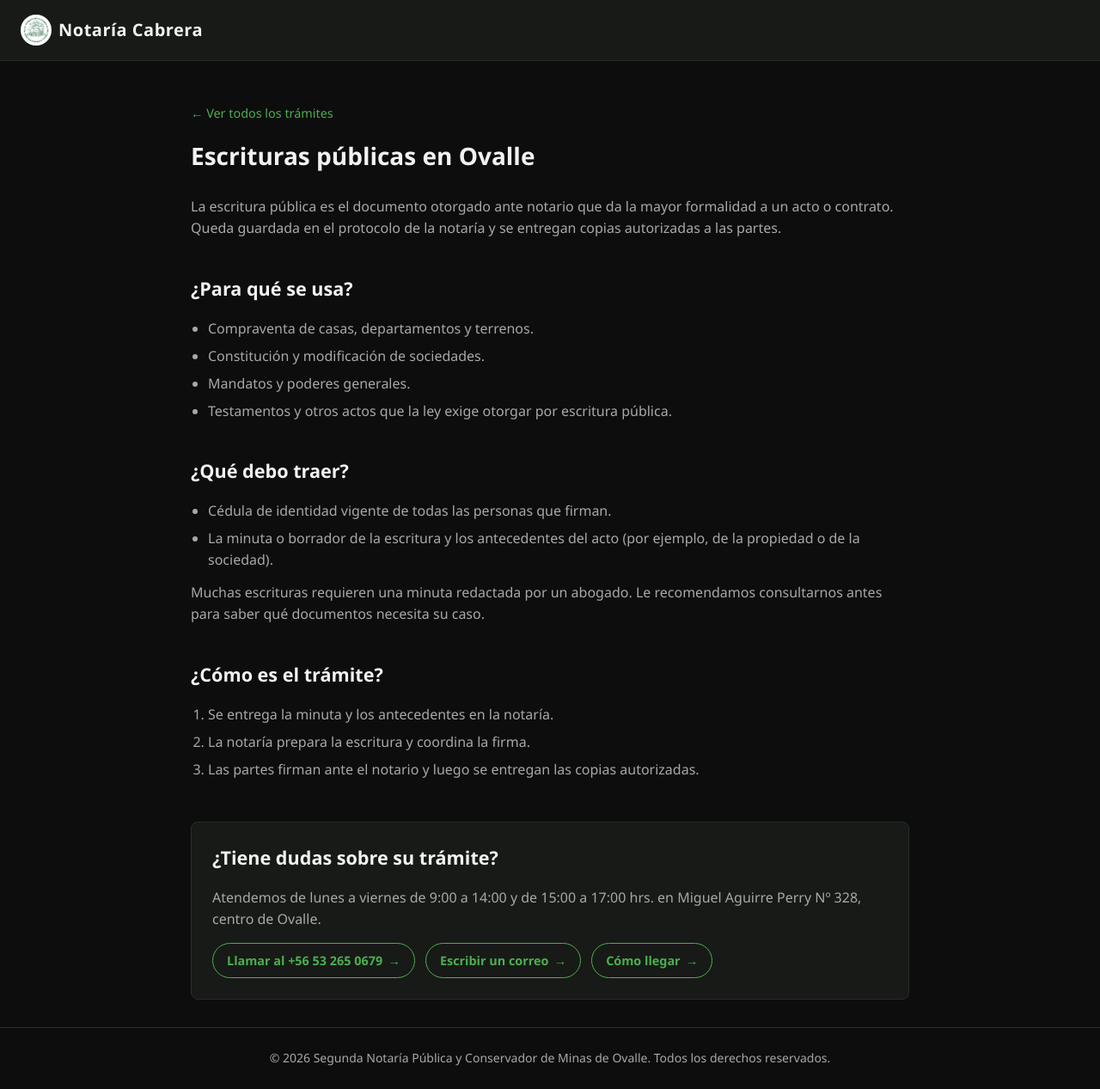
After one commit to alvcab/notariacabrera-web, a PHP site: page /escrituras-publicas.html in a window 1280 px wide. The commit adds this page. Shown: the whole page at 86% size. Run offline with PHP 8.4, Linux system fonts and the light colour scheme.

Commit message:
Páginas por trámite: transferencia de vehículos, poderes y escrituras públicas
- Una página por trámite con título para búsqueda local, requisitos, proceso y contacto
- Datos estructurados Service; enlazadas desde tramites.html y agregadas al sitemap

Co-Authored-By: Claude Opus 5.5 <noreply@anthropic.com>

```diff
--- a/accionistas.html
+++ b/accionistas.html
@@ -5,7 +5,7 @@
   <meta name="viewport" content="width=device-width, initial-scale=1.0">
   <title>Registro de Accionistas — Notaría Cabrera, Segunda Notaría de Ovalle</title>
   <link rel="icon" type="image/png" href="assets/logo.png">
-  <link rel="stylesheet" href="css/style.css?v=16">
+  <link rel="stylesheet" href="css/style.css?v=17">
   <link rel="stylesheet" href="css/registro.css">
 </head>
 <body>
--- a/articulo-401.html
+++ b/articulo-401.html
@@ -5,7 +5,7 @@
   <meta name="viewport" content="width=device-width, initial-scale=1.0">
   <title>Art. 401 — Funciones del Notario — Notaría Cabrera, Segunda Notaría de Ovalle</title>
   <link rel="icon" type="image/png" href="assets/logo.png">
-  <link rel="stylesheet" href="css/style.css?v=16">
+  <link rel="stylesheet" href="css/style.css?v=17">
   <link rel="stylesheet" href="css/registro.css">
 </head>
 <body>
--- a/css/style.css
+++ b/css/style.css
@@ -439,6 +439,47 @@ a {
   color: var(--accent);
 }
 
+/* Páginas por trámite (transferencia-de-vehiculos.html, etc.) */
+.tramite-texto {
+  color: var(--text-muted);
+}
+
+.tramite-texto ul,
+.tramite-texto ol {
+  padding-left: 1.25rem;
+  display: grid;
+  gap: 0.4rem;
+  margin-bottom: 0.75rem;
+}
+
+.tramite-contacto {
+  margin-top: 3rem;
+  padding: 1.5rem;
+  background-color: var(--bg-alt);
+  border: 1px solid var(--border);
+  border-radius: 8px;
+}
+
+.tramite-contacto h2 {
+  margin-top: 0 !important;
+}
+
+.tramite-contacto p {
+  color: var(--text-muted);
+}
+
+.tramite-botones {
+  display: flex;
+  flex-wrap: wrap;
+  gap: 0.75rem;
+}
+
+.accordion .ver-mas {
+  display: inline-block;
+  color: var(--accent);
+  font-weight: 600;
+}
+
 /* Staff list */
 .staff-list {
   list-style: none;
--- a/declaracion-de-intereses.html
+++ b/declaracion-de-intereses.html
@@ -5,7 +5,7 @@
   <meta name="viewport" content="width=device-width, initial-scale=1.0">
   <title>Declaración de Intereses — Notaría Cabrera, Segunda Notaría de Ovalle</title>
   <link rel="icon" type="image/png" href="assets/logo.png">
-  <link rel="stylesheet" href="css/style.css?v=16">
+  <link rel="stylesheet" href="css/style.css?v=17">
   <link rel="stylesheet" href="css/registro.css">
 </head>
 <body>
--- a/descubrimientos.html
+++ b/descubrimientos.html
@@ -5,7 +5,7 @@
   <meta name="viewport" content="width=device-width, initial-scale=1.0">
   <title>Inscripciones del Registro de Descubrimientos — Notaría Cabrera, Segunda Notaría de Ovalle</title>
   <link rel="icon" type="image/png" href="assets/logo.png">
-  <link rel="stylesheet" href="css/style.css?v=16">
+  <link rel="stylesheet" href="css/style.css?v=17">
   <link rel="stylesheet" href="css/registro.css">
 </head>
 <body>
--- /dev/null
+++ b/escrituras-publicas.html
@@ -0,0 +1,80 @@
+<!DOCTYPE html>
+<html lang="es">
+<head>
+  <meta charset="UTF-8">
+  <meta name="viewport" content="width=device-width, initial-scale=1.0">
+  <title>Escrituras públicas en Ovalle — Notaría Cabrera, Segunda Notaría de Ovalle</title>
+  <meta name="description" content="Escrituras públicas en Ovalle: compraventas de propiedades, sociedades, mandatos y otros actos otorgados ante notario. Notaría Cabrera, Miguel Aguirre Perry 328.">
+  <link rel="canonical" href="https://notariacabrera.cl/escrituras-publicas.html">
+  <link rel="icon" type="image/png" href="assets/logo.png">
+  <link rel="stylesheet" href="css/style.css?v=17">
+  <link rel="stylesheet" href="css/registro.css">
+  <script type="application/ld+json">
+  {
+    "@context": "https://schema.org",
+    "@type": "Service",
+    "name": "Escrituras públicas",
+    "serviceType": "Escrituras públicas",
+    "description": "Escrituras públicas en Ovalle: compraventas de propiedades, sociedades, mandatos y otros actos otorgados ante notario. Notaría Cabrera, Miguel Aguirre Perry 328.",
+    "url": "https://notariacabrera.cl/escrituras-publicas.html",
+    "areaServed": "Ovalle",
+    "provider": {
+      "@type": "Notary",
+      "name": "Notaría Cabrera – Segunda Notaría Pública y Conservador de Minas de Ovalle",
+      "url": "https://notariacabrera.cl/",
+      "telephone": "+56532650679",
+      "address": {
+        "@type": "PostalAddress",
+        "streetAddress": "Miguel Aguirre Perry 328",
+        "addressLocality": "Ovalle",
+        "addressRegion": "Región de Coquimbo",
+        "addressCountry": "CL"
+      }
+    }
+  }
+  </script>
+</head>
+<body>
+  <header class="site-header">
+    <div class="container header-inner">
+      <a href="index.html" class="logo">
+        <img src="assets/logo.png" alt="" class="logo-icon">
+        Notaría Cabrera
+      </a>
+    </div>
+  </header>
+
+  <main class="container article-page tramites-page">
+    <a href="tramites.html" class="back-link">&larr; Ver todos los trámites</a>
+    <h1>Escrituras públicas en Ovalle</h1>
+    <p class="tramites-intro">La escritura pública es el documento otorgado ante notario que da la mayor formalidad a un acto o contrato. Queda guardada en el protocolo de la notaría y se entregan copias autorizadas a las partes.</p>
+
+    <h2>¿Para qué se usa?</h2>
+    <div class="tramite-texto"><ul><li>Compraventa de casas, departamentos y terrenos.</li><li>Constitución y modificación de sociedades.</li><li>Mandatos y poderes generales.</li><li>Testamentos y otros actos que la ley exige otorgar por escritura pública.</li></ul></div>
+
+    <h2>¿Qué debo traer?</h2>
+    <div class="tramite-texto"><ul><li>Cédula de identidad vigente de todas las personas que firman.</li><li>La minuta o borrador de la escritura y los antecedentes del acto (por ejemplo, de la propiedad o de la sociedad).</li></ul><p>Muchas escrituras requieren una minuta redactada por un abogado. Le recomendamos consultarnos antes para saber qué documentos necesita su caso.</p></div>
+
+    <h2>¿Cómo es el trámite?</h2>
+    <div class="tramite-texto"><ol><li>Se entrega la minuta y los antecedentes en la notaría.</li><li>La notaría prepara la escritura y coordina la firma.</li><li>Las partes firman ante el notario y luego se entregan las copias autorizadas.</li></ol></div>
+
+    <div class="tramite-contacto">
+      <h2>¿Tiene dudas sobre su trámite?</h2>
+      <p>Atendemos de lunes a viernes de 9:00 a 14:00 y de 15:00 a 17:00 hrs. en Miguel Aguirre Perry Nº 328, centro de Ovalle.</p>
+      <div class="tramite-botones">
+        <a href="tel:+56532650679" class="directions-link">Llamar al +56 53 265 0679</a>
+        <a href="mailto:contacto@notariacabrera.cl" class="directions-link">Escribir un correo</a>
+        <a href="https://www.google.com/maps/dir/?api=1&amp;destination=Segunda+Notar%C3%ADa+de+Ovalle%2C+Miguel+Aguirre+328%2C+Ovalle%2C+Chile" target="_blank" rel="noopener" class="directions-link">Cómo llegar</a>
+      </div>
+    </div>
+  </main>
+
+  <footer class="site-footer">
+    <div class="container">
+      <p>&copy; <span id="year"></span> Segunda Notaría Pública y Conservador de Minas de Ovalle. Todos los derechos reservados.</p>
+    </div>
+  </footer>
+
+  <script src="js/script.js?v=21"></script>
+</body>
+</html>
--- a/hipotecas.html
+++ b/hipotecas.html
@@ -5,7 +5,7 @@
   <meta name="viewport" content="width=device-width, initial-scale=1.0">
   <title>Registro de Hipotecas y Gravámenes — Notaría Cabrera, Segunda Notaría de Ovalle</title>
   <link rel="icon" type="image/png" href="assets/logo.png">
-  <link rel="stylesheet" href="css/style.css?v=16">
+  <link rel="stylesheet" href="css/style.css?v=17">
   <link rel="stylesheet" href="css/registro.css">
 </head>
 <body>
--- a/index.html
+++ b/index.html
@@ -61,7 +61,7 @@
   </script>
   <link rel="icon" type="image/png" href="assets/logo.png">
   <link rel="stylesheet" href="https://unpkg.com/leaflet@1.9.4/dist/leaflet.css">
-  <link rel="stylesheet" href="css/style.css?v=16">
+  <link rel="stylesheet" href="css/style.css?v=17">
   <script>
     // Oculta las secciones antes del primer pintado para que aparezcan con fundido al bajar.
     // Si js/script.js no llega a correr, a los 2,5 s se muestran normal.
--- a/informe-fiscalizacion.html
+++ b/informe-fiscalizacion.html
@@ -5,7 +5,7 @@
   <meta name="viewport" content="width=device-width, initial-scale=1.0">
   <title>Informes de Fiscalización — Notaría Cabrera, Segunda Notaría de Ovalle</title>
   <link rel="icon" type="image/png" href="assets/logo.png">
-  <link rel="stylesheet" href="css/style.css?v=16">
+  <link rel="stylesheet" href="css/style.css?v=17">
   <link rel="stylesheet" href="css/registro.css">
   <style>
     .pdf-frame {
--- a/prohibiciones.html
+++ b/prohibiciones.html
@@ -5,7 +5,7 @@
   <meta name="viewport" content="width=device-width, initial-scale=1.0">
   <title>Registro de Prohibiciones e Interdicciones — Notaría Cabrera, Segunda Notaría de Ovalle</title>
   <link rel="icon" type="image/png" href="assets/logo.png">
-  <link rel="stylesheet" href="css/style.css?v=16">
+  <link rel="stylesheet" href="css/style.css?v=17">
   <link rel="stylesheet" href="css/registro.css">
 </head>
 <body>
--- a/propiedad.html
+++ b/propiedad.html
@@ -5,7 +5,7 @@
   <meta name="viewport" content="width=device-width, initial-scale=1.0">
   <title>Registro de Propiedad — Notaría Cabrera, Segunda Notaría de Ovalle</title>
   <link rel="icon" type="image/png" href="assets/logo.png">
-  <link rel="stylesheet" href="css/style.css?v=16">
+  <link rel="stylesheet" href="css/style.css?v=17">
   <link rel="stylesheet" href="css/registro.css">
 </head>
 <body>
--- a/registro.html
+++ b/registro.html
@@ -5,7 +5,7 @@
   <meta name="viewport" content="width=device-width, initial-scale=1.0">
   <title>Registro de Índices — Notaría Cabrera, Segunda Notaría de Ovalle</title>
   <link rel="icon" type="image/png" href="assets/logo.png">
-  <link rel="stylesheet" href="css/style.css?v=16">
+  <link rel="stylesheet" href="css/style.css?v=17">
   <link rel="stylesheet" href="css/registro.css">
 </head>
 <body>
--- a/remuneraciones.html
+++ b/remuneraciones.html
@@ -5,7 +5,7 @@
   <meta name="viewport" content="width=device-width, initial-scale=1.0">
   <title>Remuneraciones — Notaría Cabrera, Segunda Notaría de Ovalle</title>
   <link rel="icon" type="image/png" href="assets/logo.png">
-  <link rel="stylesheet" href="css/style.css?v=16">
+  <link rel="stylesheet" href="css/style.css?v=17">
   <link rel="stylesheet" href="css/registro.css">
 </head>
 <body>
--- a/sitemap.xml
+++ b/sitemap.xml
@@ -2,6 +2,9 @@
 <urlset xmlns="http://www.sitemaps.org/schemas/sitemap/0.9">
   <url><loc>https://notariacabrera.cl/</loc></url>
   <url><loc>https://notariacabrera.cl/tramites.html</loc></url>
+  <url><loc>https://notariacabrera.cl/transferencia-de-vehiculos.html</loc></url>
+  <url><loc>https://notariacabrera.cl/poderes-notariales.html</loc></url>
+  <url><loc>https://notariacabrera.cl/escrituras-publicas.html</loc></url>
   <url><loc>https://notariacabrera.cl/articulo-401.html</loc></url>
   <url><loc>https://notariacabrera.cl/informe-fiscalizacion.html</loc></url>
   <url><loc>https://notariacabrera.cl/declaracion-de-intereses.html</loc></url>
--- a/tramites.html
+++ b/tramites.html
@@ -7,7 +7,7 @@
   <meta name="description" content="Trámites notariales en Ovalle: escrituras públicas, poderes, autorización de firmas, transferencia de vehículos, declaraciones juradas, copias autorizadas y registros mineros. Horario, dirección, aranceles y preguntas frecuentes de la Notaría Cabrera.">
   <link rel="canonical" href="https://notariacabrera.cl/tramites.html">
   <link rel="icon" type="image/png" href="assets/logo.png">
-  <link rel="stylesheet" href="css/style.css?v=16">
+  <link rel="stylesheet" href="css/style.css?v=17">
   <link rel="stylesheet" href="css/registro.css">
   <!-- Preguntas frecuentes para Google: repite exactamente las preguntas visibles más abajo -->
   <script type="application/ld+json">
@@ -79,10 +79,12 @@
       <details>
         <summary>Escrituras públicas</summary>
         <p>Instrumentos otorgados ante el notario, que quedan guardados en su protocolo: compraventas, constitución y modificación de sociedades, mandatos, testamentos y otros actos que la ley exige o que las partes prefieren otorgar con la mayor formalidad. Una vez firmadas, se entregan copias autorizadas.</p>
+        <a href="escrituras-publicas.html" class="ver-mas">Ver detalle del trámite →</a>
       </details>
       <details>
         <summary>Poderes notariales</summary>
         <p>Documento con el que una persona autoriza a otra para actuar en su nombre. Según el acto para el que se otorga, puede hacerse por escritura pública o como documento privado con firma autorizada ante notario.</p>
+        <a href="poderes-notariales.html" class="ver-mas">Ver detalle del trámite →</a>
       </details>
       <details>
         <summary>Autorización de firmas</summary>
@@ -91,6 +93,7 @@
       <details>
         <summary>Transferencia de vehículos</summary>
         <p>Compraventa de autos y otros vehículos motorizados: el contrato se firma ante notario y la notaría solicita la inscripción del nuevo dueño en el Registro de Vehículos Motorizados del Registro Civil. Comprador y vendedor deben presentar su cédula de identidad vigente; para conocer los demás documentos del vehículo que debe traer, consulte antes por teléfono o correo.</p>
+        <a href="transferencia-de-vehiculos.html" class="ver-mas">Ver detalle del trámite →</a>
       </details>
       <details>
         <summary>Declaraciones juradas</summary>
```
Also changed, not shown: poderes-notariales.html (added, +80 -0 lines), transferencia-de-vehiculos.html (added, +80 -0 lines).
